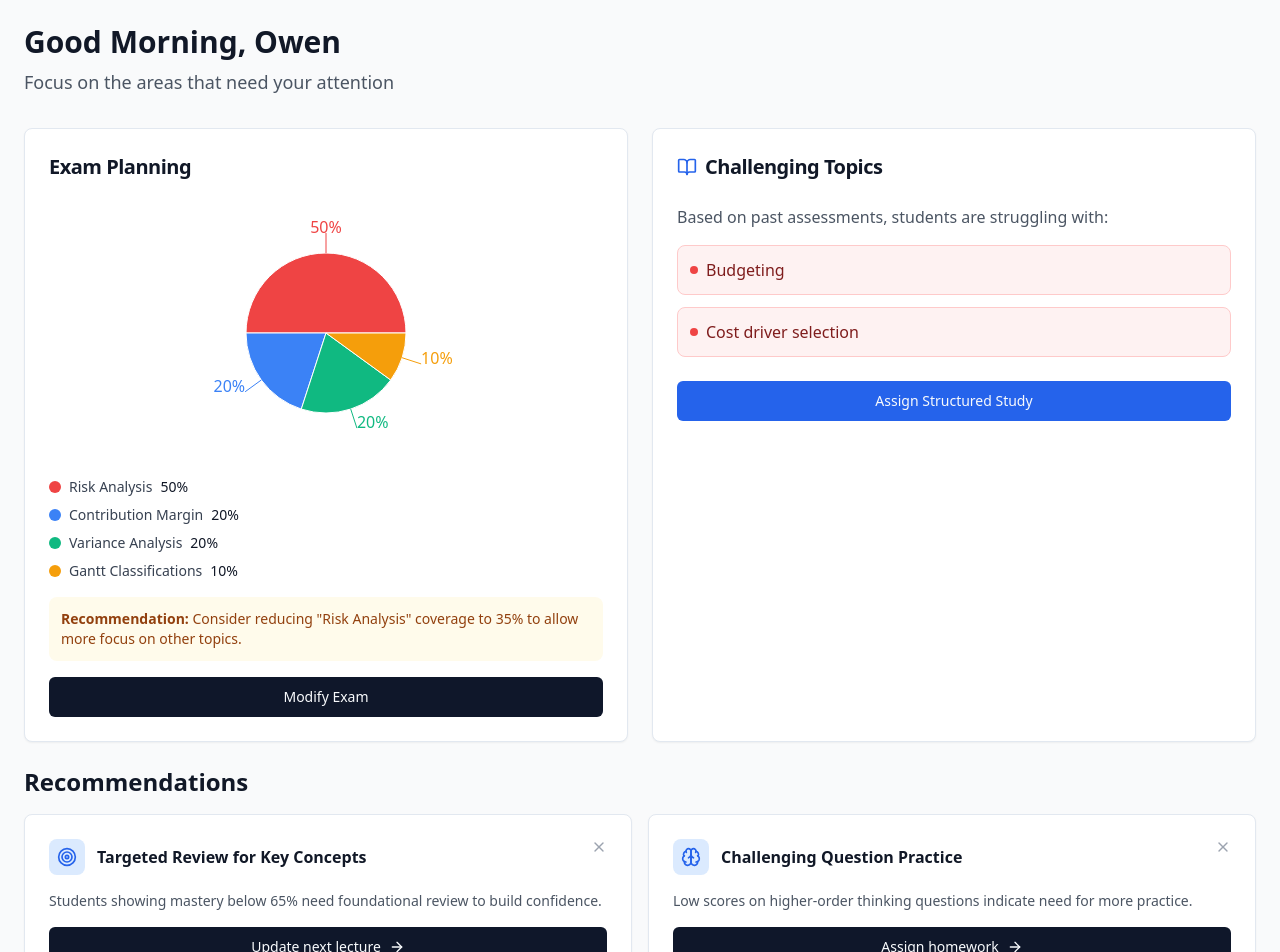
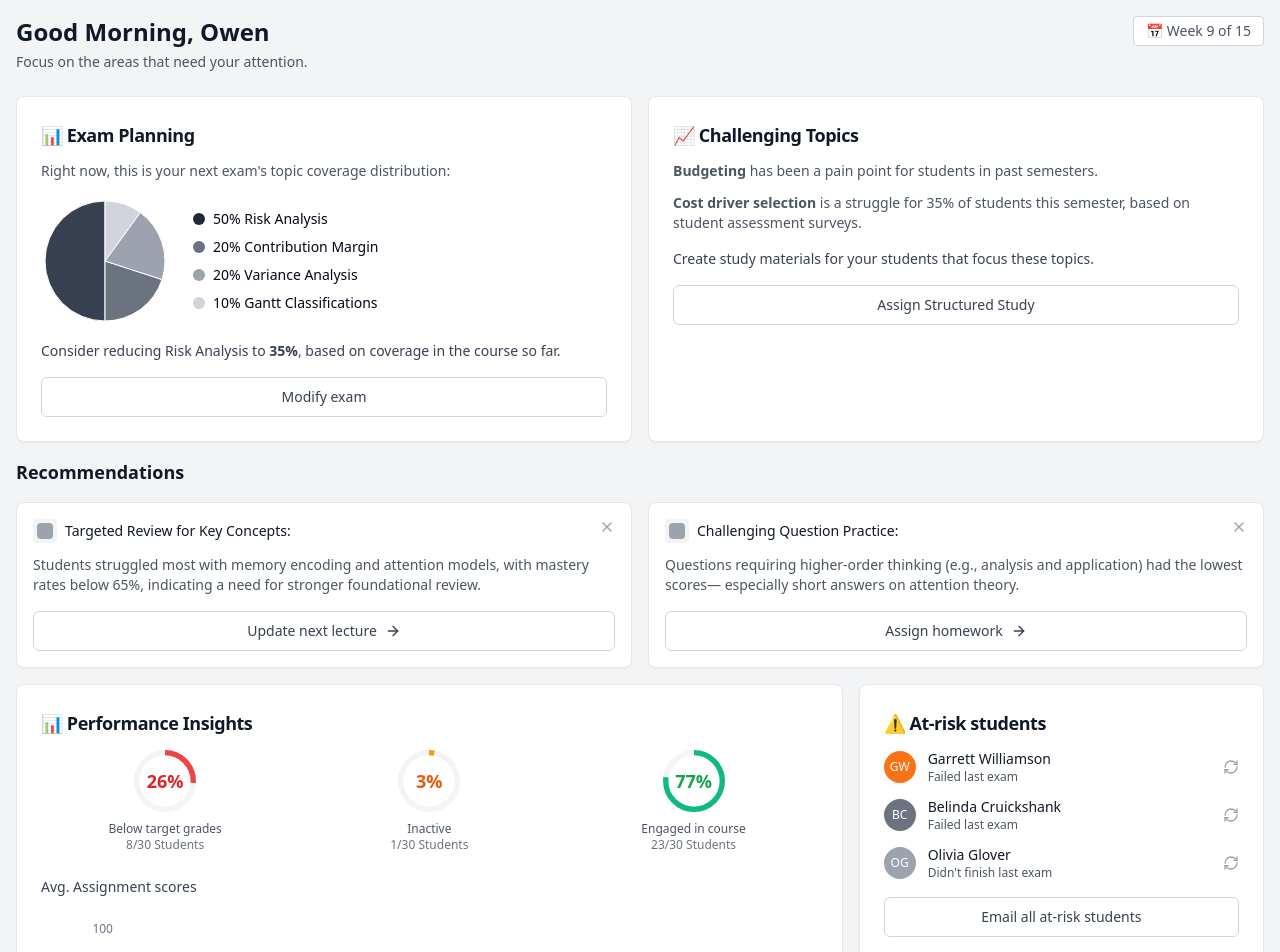
Before and after one commit to Sandorie-one/xlplus-semester-insights, a React (Vite) app: page / in a window 1280 px wide. Shown: the top 952 px of the page. Built offline with nearby package versions, Linux system fonts and the light colour scheme.

Commit message:
Fix: Match the design of the dashboard
Adjust the layout, styling, and components to match the provided design specifications.

```diff
--- a/src/components/AtRiskStudents.tsx
+++ b/src/components/AtRiskStudents.tsx
@@ -2,32 +2,32 @@
 import React from 'react';
 import { Card, CardContent, CardHeader, CardTitle } from '@/components/ui/card';
 import { Button } from '@/components/ui/button';
-import { Mail, RefreshCw } from 'lucide-react';
+import { RefreshCw } from 'lucide-react';
 
 const AtRiskStudents = () => {
   const atRiskStudents = [
-    { initials: 'GW', name: 'George Washington', status: 'Failed last exam', color: 'bg-red-500' },
-    { initials: 'BC', name: 'Benjamin Carter', status: "Didn't finish last exam", color: 'bg-orange-500' },
-    { initials: 'OG', name: 'Olivia Garcia', status: 'Failed last exam', color: 'bg-red-500' }
+    { initials: 'GW', name: 'Garrett Williamson', status: 'Failed last exam', color: 'bg-orange-500' },
+    { initials: 'BC', name: 'Belinda Cruickshank', status: 'Failed last exam', color: 'bg-gray-500' },
+    { initials: 'OG', name: 'Olivia Glover', status: "Didn't finish last exam", color: 'bg-gray-400' }
   ];
 
   return (
-    <Card className="shadow-sm">
-      <CardHeader>
-        <CardTitle className="text-xl font-semibold text-gray-900">
-          At-risk Students
+    <Card className="bg-white border border-gray-200">
+      <CardHeader className="pb-3">
+        <CardTitle className="text-lg font-semibold text-gray-900 flex items-center gap-2">
+          ⚠️ At-risk students
         </CardTitle>
       </CardHeader>
       <CardContent>
-        <div className="space-y-4 mb-6">
+        <div className="space-y-3 mb-4">
           {atRiskStudents.map((student, index) => (
-            <div key={index} className="flex items-center gap-3 p-3 bg-gray-50 rounded-lg">
-              <div className={`${student.color} w-10 h-10 rounded-full flex items-center justify-center text-white text-sm font-medium`}>
+            <div key={index} className="flex items-center gap-3">
+              <div className={`${student.color} w-8 h-8 rounded-full flex items-center justify-center text-white text-xs font-medium`}>
                 {student.initials}
               </div>
               <div className="flex-1">
-                <div className="font-medium text-gray-900">{student.name}</div>
-                <div className="text-sm text-gray-600">{student.status}</div>
+                <div className="font-medium text-gray-900 text-sm">{student.name}</div>
+                <div className="text-xs text-gray-600">{student.status}</div>
               </div>
               <button className="text-gray-400 hover:text-gray-600 transition-colors">
                 <RefreshCw className="h-4 w-4" />
@@ -36,8 +36,7 @@ const AtRiskStudents = () => {
           ))}
         </div>
 
-        <Button className="w-full flex items-center justify-center gap-2 bg-blue-600 hover:bg-blue-700">
-          <Mail className="h-4 w-4" />
+        <Button variant="outline" className="w-full text-gray-700 border-gray-300">
           Email all at-risk students
         </Button>
       </CardContent>
--- a/src/components/ChallengingTopicsCard.tsx
+++ b/src/components/ChallengingTopicsCard.tsx
@@ -2,43 +2,29 @@
 import React from 'react';
 import { Button } from '@/components/ui/button';
 import { Card, CardContent, CardHeader, CardTitle } from '@/components/ui/card';
-import { BookOpen } from 'lucide-react';
 
 const ChallengingTopicsCard = () => {
-  const challengingTopics = [
-    'Budgeting',
-    'Cost driver selection'
-  ];
-
   return (
-    <Card className="shadow-sm hover:shadow-md transition-shadow duration-200">
-      <CardHeader>
-        <CardTitle className="flex items-center gap-2 text-xl font-semibold text-gray-900">
-          <BookOpen className="h-5 w-5 text-blue-600" />
-          Challenging Topics
+    <Card className="bg-white border border-gray-200">
+      <CardHeader className="pb-3">
+        <CardTitle className="text-lg font-semibold text-gray-900 flex items-center gap-2">
+          📈 Challenging Topics
         </CardTitle>
       </CardHeader>
       <CardContent>
-        <div className="mb-6">
-          <p className="text-gray-600 mb-4">
-            Based on past assessments, students are struggling with:
+        <div className="mb-4">
+          <p className="text-sm text-gray-600 mb-3">
+            <strong>Budgeting</strong> has been a pain point for students in past semesters.
           </p>
-          <div className="space-y-3">
-            {challengingTopics.map((topic, index) => (
-              <div
-                key={index}
-                className="bg-red-50 border border-red-200 rounded-lg p-3"
-              >
-                <div className="flex items-center gap-2">
-                  <div className="w-2 h-2 bg-red-500 rounded-full" />
-                  <span className="font-medium text-red-900">{topic}</span>
-                </div>
-              </div>
-            ))}
-          </div>
+          <p className="text-sm text-gray-600 mb-4">
+            <strong>Cost driver selection</strong> is a struggle for 35% of students this semester, based on student assessment surveys.
+          </p>
+          <p className="text-sm text-gray-700">
+            Create study materials for your students that focus these topics.
+          </p>
         </div>
 
-        <Button className="w-full bg-blue-600 hover:bg-blue-700">
+        <Button variant="outline" className="w-full text-gray-700 border-gray-300">
           Assign Structured Study
         </Button>
       </CardContent>
--- a/src/components/DashboardHeader.tsx
+++ b/src/components/DashboardHeader.tsx
@@ -2,21 +2,19 @@
 import React from 'react';
 
 const DashboardHeader = () => {
-  const getCurrentGreeting = () => {
-    const hour = new Date().getHours();
-    if (hour < 12) return 'Good Morning';
-    if (hour < 18) return 'Good Afternoon';
-    return 'Good Evening';
-  };
-
   return (
-    <div className="mb-8">
-      <h1 className="text-3xl font-bold text-gray-900 mb-2">
-        {getCurrentGreeting()}, Owen
-      </h1>
-      <p className="text-lg text-gray-600">
-        Focus on the areas that need your attention
-      </p>
+    <div className="flex justify-between items-start mb-6">
+      <div>
+        <h1 className="text-2xl font-bold text-gray-900 mb-1">
+          Good Morning, Owen
+        </h1>
+        <p className="text-sm text-gray-600">
+          Focus on the areas that need your attention.
+        </p>
+      </div>
+      <div className="bg-white border border-gray-300 px-3 py-1 rounded text-sm text-gray-600">
+        📅 Week 9 of 15
+      </div>
     </div>
   );
 };
--- a/src/components/ExamPlanningCard.tsx
+++ b/src/components/ExamPlanningCard.tsx
@@ -2,65 +2,75 @@
 import React from 'react';
 import { Button } from '@/components/ui/button';
 import { Card, CardContent, CardHeader, CardTitle } from '@/components/ui/card';
-import { PieChart, Pie, Cell, ResponsiveContainer, Tooltip } from 'recharts';
+import { PieChart, Pie, Cell, ResponsiveContainer } from 'recharts';
 
 const ExamPlanningCard = () => {
   const examData = [
-    { name: 'Risk Analysis', value: 50, color: '#ef4444' },
-    { name: 'Contribution Margin', value: 20, color: '#3b82f6' },
-    { name: 'Variance Analysis', value: 20, color: '#10b981' },
-    { name: 'Gantt Classifications', value: 10, color: '#f59e0b' }
+    { name: 'Risk Analysis', value: 50, color: '#374151' },
+    { name: 'Contribution Margin', value: 20, color: '#6b7280' },
+    { name: 'Variance Analysis', value: 20, color: '#9ca3af' },
+    { name: 'Gantt Classifications', value: 10, color: '#d1d5db' }
   ];
 
   return (
-    <Card className="shadow-sm hover:shadow-md transition-shadow duration-200">
-      <CardHeader>
-        <CardTitle className="text-xl font-semibold text-gray-900">
-          Exam Planning
+    <Card className="bg-white border border-gray-200">
+      <CardHeader className="pb-3">
+        <CardTitle className="text-lg font-semibold text-gray-900 flex items-center gap-2">
+          📊 Exam Planning
         </CardTitle>
       </CardHeader>
       <CardContent>
-        <div className="h-64 mb-4">
+        <p className="text-sm text-gray-600 mb-4">
+          Right now, this is your next exam's topic coverage distribution:
+        </p>
+
+        <div className="flex items-center gap-6 mb-4">
+          <div className="w-32 h-32">
             <ResponsiveContainer width="100%" height="100%">
               <PieChart>
                 <Pie
                   data={examData}
                   cx="50%"
                   cy="50%"
-                outerRadius={80}
+                  outerRadius={60}
                   dataKey="value"
-                label={({ name, value }) => `${value}%`}
+                  startAngle={90}
+                  endAngle={450}
                 >
                   {examData.map((entry, index) => (
                     <Cell key={`cell-${index}`} fill={entry.color} />
                   ))}
                 </Pie>
-              <Tooltip />
               </PieChart>
             </ResponsiveContainer>
           </div>
 
-        <div className="space-y-2 mb-4">
-          {examData.map((item, index) => (
-            <div key={index} className="flex items-center gap-2">
-              <div
-                className="w-3 h-3 rounded-full"
-                style={{ backgroundColor: item.color }}
-              />
-              <span className="text-sm text-gray-700">{item.name}</span>
-              <span className="text-sm font-medium text-gray-900">{item.value}%</span>
+          <div className="space-y-2 text-sm">
+            <div className="flex items-center gap-2">
+              <div className="w-3 h-3 bg-gray-800 rounded-full" />
+              <span>50% Risk Analysis</span>
             </div>
-          ))}
+            <div className="flex items-center gap-2">
+              <div className="w-3 h-3 bg-gray-500 rounded-full" />
+              <span>20% Contribution Margin</span>
+            </div>
+            <div className="flex items-center gap-2">
+              <div className="w-3 h-3 bg-gray-400 rounded-full" />
+              <span>20% Variance Analysis</span>
+            </div>
+            <div className="flex items-center gap-2">
+              <div className="w-3 h-3 bg-gray-300 rounded-full" />
+              <span>10% Gantt Classifications</span>
+            </div>
+          </div>
         </div>
 
-        <div className="bg-amber-50 p-3 rounded-lg mb-4">
-          <p className="text-sm text-amber-800">
-            <strong>Recommendation:</strong> Consider reducing "Risk Analysis" coverage to 35% to allow more focus on other topics.
+        <p className="text-sm text-gray-700 mb-4">
+          Consider reducing Risk Analysis to <strong>35%</strong>, based on coverage in the course so far.
         </p>
-        </div>
 
-        <Button className="w-full">
-          Modify Exam
+        <Button variant="outline" className="w-full text-gray-700 border-gray-300">
+          Modify exam
         </Button>
       </CardContent>
     </Card>
--- a/src/components/PerformanceInsights.tsx
+++ b/src/components/PerformanceInsights.tsx
@@ -1,93 +1,128 @@
 
 import React from 'react';
 import { Card, CardContent, CardHeader, CardTitle } from '@/components/ui/card';
-import { BarChart, Bar, XAxis, YAxis, ResponsiveContainer, Tooltip } from 'recharts';
+import { BarChart, Bar, XAxis, YAxis, ResponsiveContainer } from 'recharts';
 
 const PerformanceInsights = () => {
-  const performanceMetrics = [
-    { label: 'Below target grades', percentage: 26, count: '8/30', color: 'text-red-600', bgColor: 'bg-red-100' },
-    { label: 'Inactive', percentage: 3, count: '1/30', color: 'text-orange-600', bgColor: 'bg-orange-100' },
-    { label: 'Engaged in course', percentage: 77, count: '23/30', color: 'text-green-600', bgColor: 'bg-green-100' }
-  ];
-
   const assignmentData = [
-    { name: 'A1', score: 72 },
-    { name: 'A2', score: 68 },
+    { name: 'A1', score: 47 },
+    { name: 'A2', score: 23 },
     { name: 'A3', score: 43 },
     { name: 'A4', score: 77 },
-    { name: 'A5', score: 65 },
-    { name: 'A6', score: 58 },
-    { name: 'A7', score: 71 },
+    { name: 'A5', score: 60 },
+    { name: 'A6', score: 51 },
+    { name: 'A7', score: 73 },
     { name: 'A8', score: 69 }
   ];
 
-  const studentAvatars = [
-    { initials: 'JD', color: 'bg-blue-500' },
-    { initials: 'SA', color: 'bg-green-500' },
-    { initials: 'MK', color: 'bg-purple-500' },
-    { initials: 'LB', color: 'bg-pink-500' },
-    { initials: 'RC', color: 'bg-indigo-500' },
-    { initials: 'TH', color: 'bg-yellow-500' },
-    { initials: 'NP', color: 'bg-red-500' },
-    { initials: 'DW', color: 'bg-gray-500' }
-  ];
-
   return (
-    <Card className="shadow-sm">
-      <CardHeader>
-        <CardTitle className="text-xl font-semibold text-gray-900">
-          Performance Insights
+    <Card className="bg-white border border-gray-200">
+      <CardHeader className="pb-3">
+        <CardTitle className="text-lg font-semibold text-gray-900 flex items-center gap-2">
+          📊 Performance Insights
         </CardTitle>
       </CardHeader>
       <CardContent>
         {/* Performance Metrics */}
-        <div className="grid grid-cols-1 md:grid-cols-3 gap-4 mb-6">
-          {performanceMetrics.map((metric, index) => (
-            <div key={index} className={`${metric.bgColor} rounded-lg p-4 text-center`}>
-              <div className={`text-2xl font-bold ${metric.color} mb-1`}>
-                {metric.percentage}%
-              </div>
-              <div className="text-sm text-gray-600 mb-1">
-                {metric.count} students
-              </div>
-              <div className="text-xs text-gray-500">
-                {metric.label}
+        <div className="grid grid-cols-3 gap-4 mb-6">
+          <div className="text-center">
+            <div className="relative w-16 h-16 mx-auto mb-2">
+              <svg className="w-16 h-16" viewBox="0 0 36 36">
+                <path
+                  d="M18 2.0845 a 15.9155 15.9155 0 0 1 0 31.831 a 15.9155 15.9155 0 0 1 0 -31.831"
+                  fill="none"
+                  stroke="#f3f4f6"
+                  strokeWidth="3"
+                />
+                <path
+                  d="M18 2.0845 a 15.9155 15.9155 0 0 1 0 31.831 a 15.9155 15.9155 0 0 1 0 -31.831"
+                  fill="none"
+                  stroke="#ef4444"
+                  strokeWidth="3"
+                  strokeDasharray="26, 100"
+                />
+              </svg>
+              <div className="absolute inset-0 flex items-center justify-center">
+                <span className="text-lg font-bold text-red-600">26%</span>
               </div>
             </div>
-          ))}
-        </div>
+            <div className="text-xs text-gray-600">Below target grades</div>
+            <div className="text-xs text-gray-500">8/30 Students</div>
+          </div>
 
-        {/* Student Avatars */}
-        <div className="mb-6">
-          <h4 className="text-sm font-medium text-gray-700 mb-3">Student Overview</h4>
-          <div className="flex flex-wrap gap-2">
-            {studentAvatars.map((student, index) => (
-              <div
-                key={index}
-                className={`${student.color} w-8 h-8 rounded-full flex items-center justify-center text-white text-xs font-medium`}
-              >
-                {student.initials}
+          <div className="text-center">
+            <div className="relative w-16 h-16 mx-auto mb-2">
+              <svg className="w-16 h-16" viewBox="0 0 36 36">
+                <path
+                  d="M18 2.0845 a 15.9155 15.9155 0 0 1 0 31.831 a 15.9155 15.9155 0 0 1 0 -31.831"
+                  fill="none"
+                  stroke="#f3f4f6"
+                  strokeWidth="3"
+                />
+                <path
+                  d="M18 2.0845 a 15.9155 15.9155 0 0 1 0 31.831 a 15.9155 15.9155 0 0 1 0 -31.831"
+                  fill="none"
+                  stroke="#f59e0b"
+                  strokeWidth="3"
+                  strokeDasharray="3, 100"
+                />
+              </svg>
+              <div className="absolute inset-0 flex items-center justify-center">
+                <span className="text-lg font-bold text-orange-600">3%</span>
               </div>
-            ))}
+            </div>
+            <div className="text-xs text-gray-600">Inactive</div>
+            <div className="text-xs text-gray-500">1/30 Students</div>
+          </div>
+
+          <div className="text-center">
+            <div className="relative w-16 h-16 mx-auto mb-2">
+              <svg className="w-16 h-16" viewBox="0 0 36 36">
+                <path
+                  d="M18 2.0845 a 15.9155 15.9155 0 0 1 0 31.831 a 15.9155 15.9155 0 0 1 0 -31.831"
+                  fill="none"
+                  stroke="#f3f4f6"
+                  strokeWidth="3"
+                />
+                <path
+                  d="M18 2.0845 a 15.9155 15.9155 0 0 1 0 31.831 a 15.9155 15.9155 0 0 1 0 -31.831"
+                  fill="none"
+                  stroke="#10b981"
+                  strokeWidth="3"
+                  strokeDasharray="77, 100"
+                />
+              </svg>
+              <div className="absolute inset-0 flex items-center justify-center">
+                <span className="text-lg font-bold text-green-600">77%</span>
+              </div>
+            </div>
+            <div className="text-xs text-gray-600">Engaged in course</div>
+            <div className="text-xs text-gray-500">23/30 Students</div>
           </div>
         </div>
 
         {/* Assignment Scores Chart */}
         <div>
-          <h4 className="text-sm font-medium text-gray-700 mb-3">Avg. Assignment Scores</h4>
-          <div className="h-64">
+          <h4 className="text-sm font-medium text-gray-700 mb-3">Avg. Assignment scores</h4>
+          <div className="h-48">
             <ResponsiveContainer width="100%" height="100%">
-              <BarChart data={assignmentData}>
-                <XAxis dataKey="name" />
-                <YAxis domain={[0, 100]} />
-                <Tooltip
-                  formatter={(value) => [`${value}%`, 'Score']}
-                  labelFormatter={(label) => `Assignment ${label}`}
+              <BarChart data={assignmentData} margin={{ top: 20, right: 30, left: 20, bottom: 5 }}>
+                <XAxis
+                  dataKey="name"
+                  axisLine={false}
+                  tickLine={false}
+                  tick={{ fontSize: 12, fill: '#6b7280' }}
+                />
+                <YAxis
+                  domain={[0, 100]}
+                  axisLine={false}
+                  tickLine={false}
+                  tick={{ fontSize: 12, fill: '#6b7280' }}
                 />
                 <Bar
                   dataKey="score"
-                  fill="#3b82f6"
-                  radius={[4, 4, 0, 0]}
+                  fill="#6b7280"
+                  radius={[2, 2, 0, 0]}
                 />
               </BarChart>
             </ResponsiveContainer>
--- a/src/components/RecommendationsSection.tsx
+++ b/src/components/RecommendationsSection.tsx
@@ -2,23 +2,21 @@
 import React, { useState } from 'react';
 import { Card, CardContent } from '@/components/ui/card';
 import { Button } from '@/components/ui/button';
-import { ArrowRight, X, Target, Brain } from 'lucide-react';
+import { ArrowRight, X } from 'lucide-react';
 
 const RecommendationsSection = () => {
   const [recommendations, setRecommendations] = useState([
     {
       id: 1,
-      icon: Target,
-      title: 'Targeted Review for Key Concepts',
-      description: 'Students showing mastery below 65% need foundational review to build confidence.',
+      title: 'Targeted Review for Key Concepts:',
+      description: 'Students struggled most with memory encoding and attention models, with mastery rates below 65%, indicating a need for stronger foundational review.',
       action: 'Update next lecture',
       visible: true
     },
     {
       id: 2,
-      icon: Brain,
-      title: 'Challenging Question Practice',
-      description: 'Low scores on higher-order thinking questions indicate need for more practice.',
+      title: 'Challenging Question Practice:',
+      description: 'Questions requiring higher-order thinking (e.g., analysis and application) had the lowest scores— especially short answers on attention theory.',
       action: 'Assign homework',
       visible: true
     }
@@ -34,19 +32,17 @@ const RecommendationsSection = () => {
 
   return (
     <div className="space-y-4">
-      <h2 className="text-2xl font-semibold text-gray-900">Recommendations</h2>
+      <h2 className="text-lg font-semibold text-gray-900">Recommendations</h2>
       <div className="grid grid-cols-1 lg:grid-cols-2 gap-4">
-        {visibleRecommendations.map((rec) => {
-          const IconComponent = rec.icon;
-          return (
-            <Card key={rec.id} className="shadow-sm hover:shadow-md transition-shadow duration-200">
-              <CardContent className="p-6">
-                <div className="flex items-start justify-between mb-4">
-                  <div className="flex items-center gap-3">
-                    <div className="bg-blue-100 p-2 rounded-lg">
-                      <IconComponent className="h-5 w-5 text-blue-600" />
+        {visibleRecommendations.map((rec) => (
+          <Card key={rec.id} className="bg-white border border-gray-200">
+            <CardContent className="p-4">
+              <div className="flex items-start justify-between mb-3">
+                <div className="flex items-center gap-2">
+                  <div className="bg-gray-100 p-1 rounded">
+                    <div className="w-4 h-4 bg-gray-400 rounded" />
                   </div>
-                    <h3 className="font-semibold text-gray-900">{rec.title}</h3>
+                  <span className="font-medium text-gray-900 text-sm">{rec.title}</span>
                 </div>
                 <button
                   onClick={() => dismissRecommendation(rec.id)}
@@ -56,18 +52,17 @@ const RecommendationsSection = () => {
                 </button>
               </div>
 
-                <p className="text-gray-600 mb-4 text-sm">
+              <p className="text-sm text-gray-600 mb-4">
                 {rec.description}
               </p>
 
-                <Button className="w-full flex items-center justify-center gap-2">
+              <Button variant="outline" className="w-full flex items-center justify-center gap-2 text-gray-700 border-gray-300">
                 {rec.action}
                 <ArrowRight className="h-4 w-4" />
               </Button>
             </CardContent>
           </Card>
-          );
-        })}
+        ))}
       </div>
     </div>
   );
--- a/src/pages/Index.tsx
+++ b/src/pages/Index.tsx
@@ -9,13 +9,13 @@ import AtRiskStudents from '../components/AtRiskStudents';
 
 const Index = () => {
   return (
-    <div className="min-h-screen bg-gray-50 p-6">
-      <div className="max-w-7xl mx-auto space-y-6">
+    <div className="min-h-screen bg-gray-100 p-4">
+      <div className="max-w-7xl mx-auto space-y-4">
         {/* Header Section */}
         <DashboardHeader />
 
         {/* Exam and Topics Section */}
-        <div className="grid grid-cols-1 lg:grid-cols-2 gap-6">
+        <div className="grid grid-cols-1 lg:grid-cols-2 gap-4">
           <ExamPlanningCard />
           <ChallengingTopicsCard />
         </div>
@@ -24,7 +24,7 @@ const Index = () => {
         <RecommendationsSection />
 
         {/* Performance Insights and At-risk Students Section */}
-        <div className="grid grid-cols-1 lg:grid-cols-3 gap-6">
+        <div className="grid grid-cols-1 lg:grid-cols-3 gap-4">
           <div className="lg:col-span-2">
             <PerformanceInsights />
           </div>
```
Lines whose indentation alone changed are shown as unchanged.
